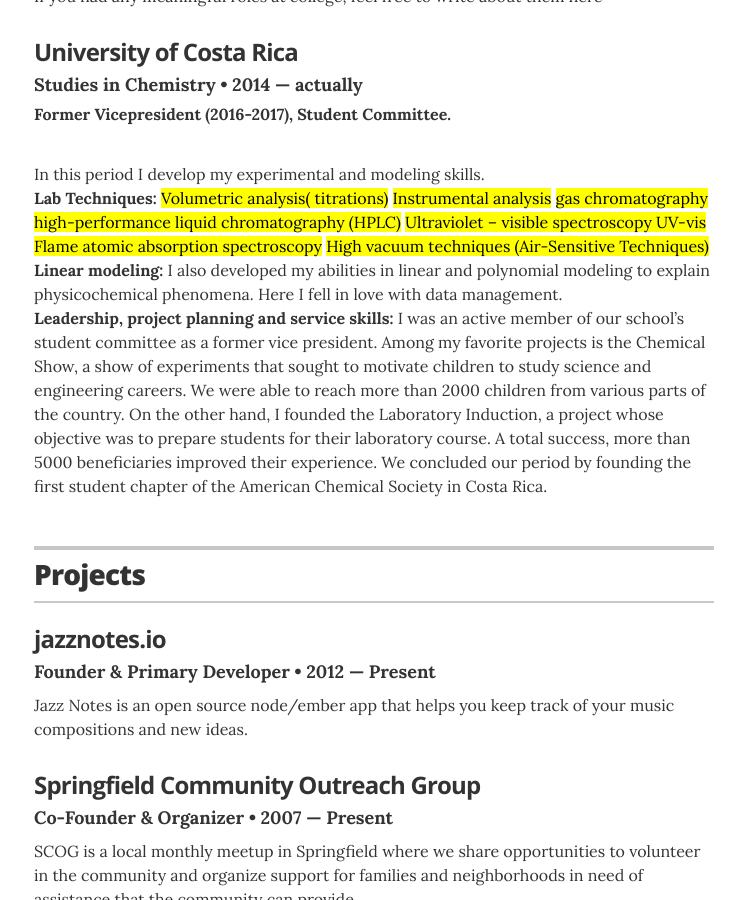
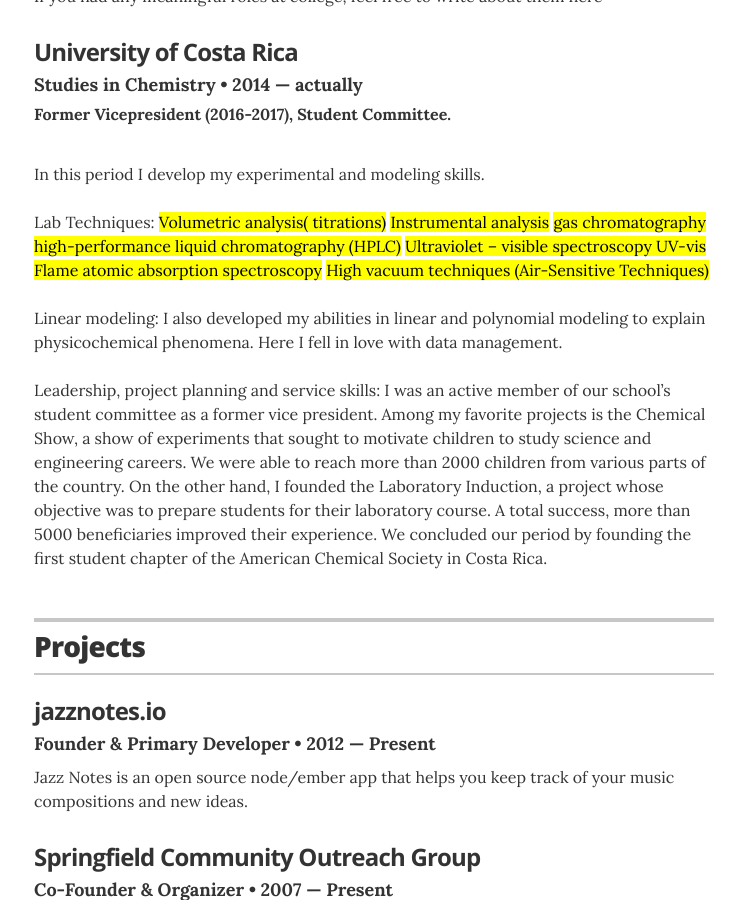
Before and after one commit to jeff0994/jeff0994.github.io, a Jekyll site: the page built from index.html, in a window 1280 px wide and 900 px high, scrolled down 1413 px. Shown: the whole window, without its empty margins (266-1011 px from the left). Built offline with Jekyll 4.4.1, drawn with Linux system fonts in a browser that asks for light colours.

```diff
--- a/_data/education.yml
+++ b/_data/education.yml
@@ -12,10 +12,10 @@
   award: Former Vicepresident (2016-2017), Student Committee.
   summary: <br> In this period I develop my experimental and modeling skills.</br>
 
-            <b>Lab Techniques:</b> <mark>Volumetric analysis( titrations)</mark> <mark>Instrumental analysis</mark> <mark>gas chromatography</mark> <mark>high-performance liquid chromatography (HPLC)</mark>
+           <br/>Lab Techniques:</b> <mark>Volumetric analysis( titrations)</mark> <mark>Instrumental analysis</mark> <mark>gas chromatography</mark> <mark>high-performance liquid chromatography (HPLC)</mark>
            <mark>Ultraviolet – visible spectroscopy UV-vis</mark> <mark>Flame atomic absorption spectroscopy</mark> <mark>High vacuum techniques (Air-Sensitive Techniques)</mark><br>
-           <b>Linear modeling:</b> I also developed my abilities in linear and polynomial modeling to explain physicochemical phenomena. Here I fell in love with data management.
-           <br>
-           <b>Leadership, project planning and service skills:</b> I was an active member of our school’s student committee as a former vice president. Among my favorite projects is the Chemical Show, a show of experiments that sought to motivate children to study science and engineering careers. We were able to reach more than 2000 children from various parts of the country.
+           <br/>Linear modeling:</b> I also developed my abilities in linear and polynomial modeling to explain physicochemical phenomena. Here I fell in love with data management.
+
+           <br/><br>Leadership, project planning and service skills:</b> I was an active member of our school’s student committee as a former vice president. Among my favorite projects is the Chemical Show, a show of experiments that sought to motivate children to study science and engineering careers. We were able to reach more than 2000 children from various parts of the country.
            On the other hand, I founded the Laboratory Induction, a project whose objective was to prepare students for their laboratory course. A total success, more than 5000 beneficiaries improved their experience.
-           We concluded our period by founding the first student chapter of the American Chemical Society in Costa Rica.</br>
+           We concluded our period by founding the first student chapter of the American Chemical Society in Costa Rica.
```
